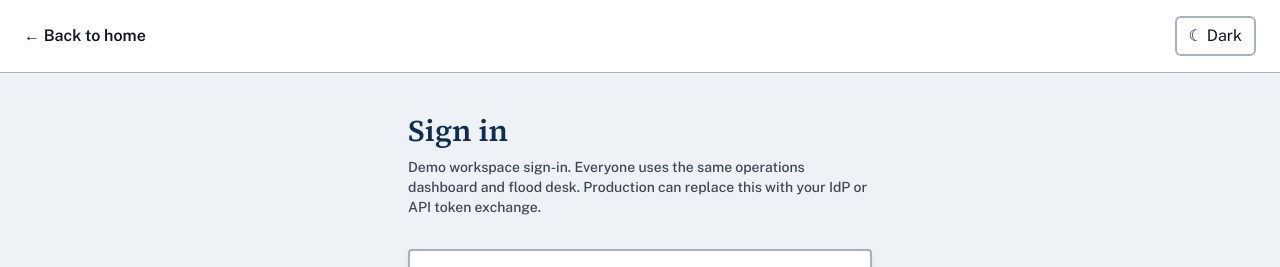
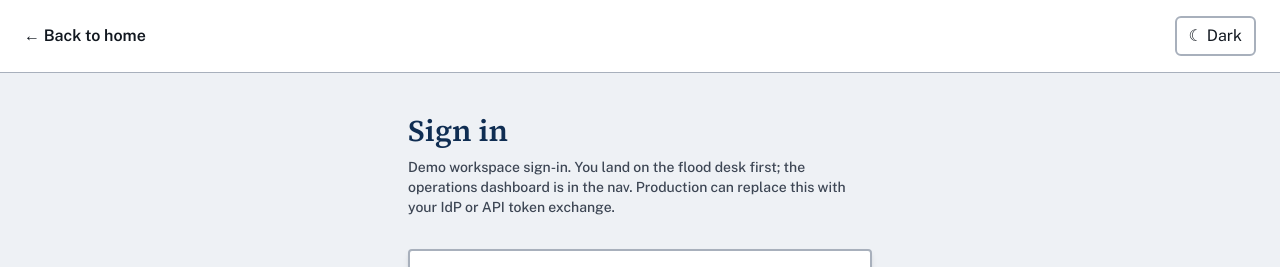
Before and after one commit to immaculate-munde/casta4, a Next.js app in the folder web/: page /signin in a window 1280 px wide. Shown: the top 267 px of the page. Built offline with nearby package versions, Linux system fonts and the light colour scheme.

Commit message:
Update SignInForm description for clarity on demo workspace navigation

```diff
--- a/web/components/SignInForm.js
+++ b/web/components/SignInForm.js
@@ -51,7 +51,7 @@
       <main className="mx-auto max-w-lg px-6 py-10">
         <h1 className="font-serif text-3xl font-semibold text-kenya-navy">Sign in</h1>
         <p className="mt-2 text-sm font-medium text-kenya-muted">
-          Demo workspace sign-in. Everyone uses the same operations dashboard and flood desk. Production can replace
+          Demo workspace sign-in. You land on the flood desk first; the operations dashboard is in the nav. Production can replace
           this with your IdP or API token exchange.
         </p>
 
```
